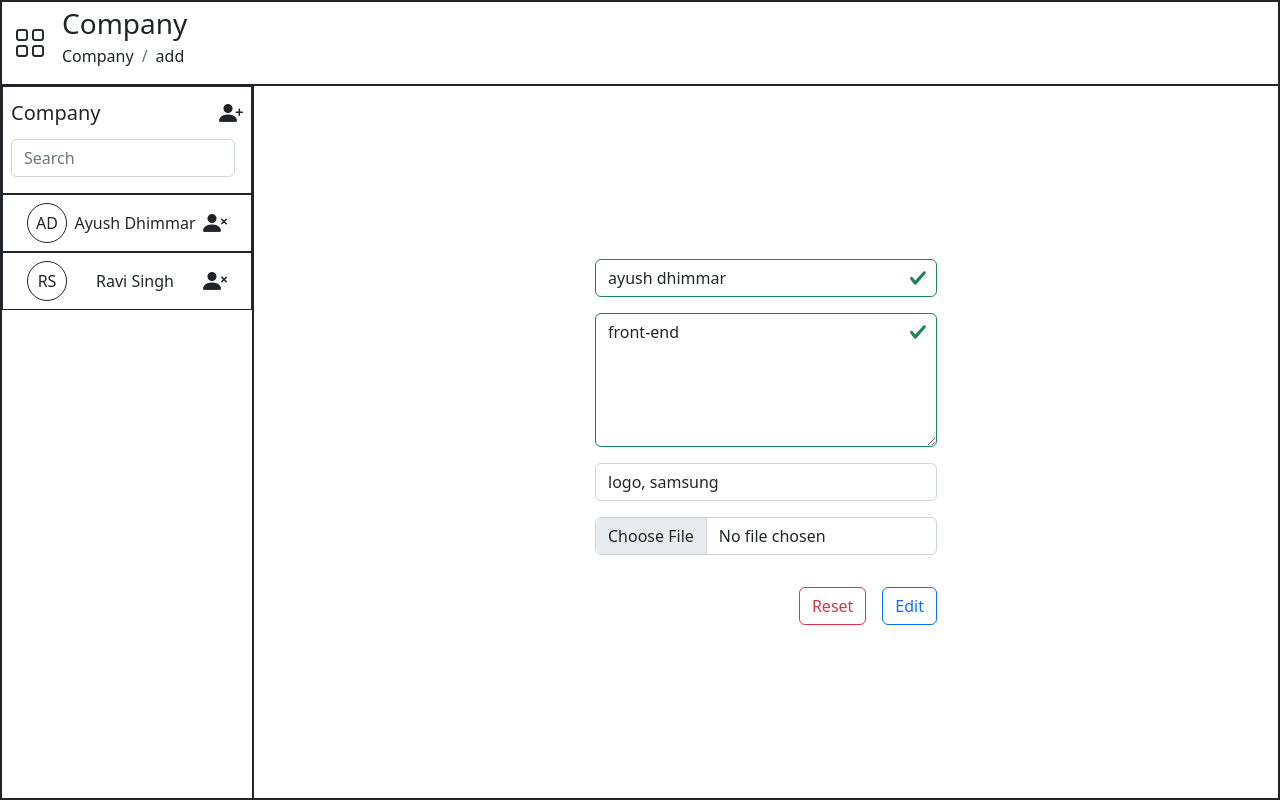
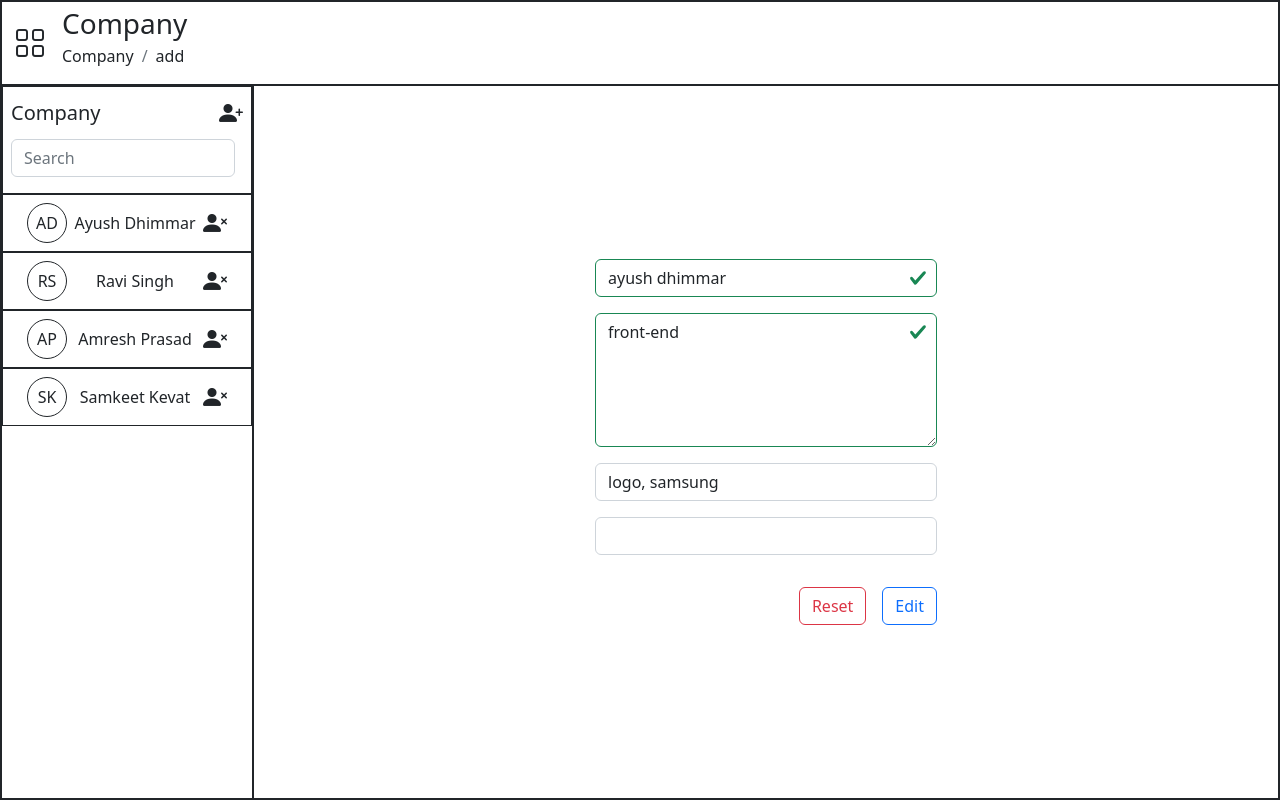
Before and after one commit to Samkeet3377/angularWireframe, an Angular app: page /company in a window 1280 px wide. Both pictures are taken after a click on the element "Ayush Dhimmar". Built offline with nearby package versions, Linux system fonts and the light colour scheme; data requests are answered from the project's data file.

Commit message:
feat list upate afte add and Edit data

```diff
--- a/database/db.json
+++ b/database/db.json
@@ -11,6 +11,20 @@
       "description": "front-end",
       "tags": "known, iphone",
       "id": 5
+    },
+    {
+      "name": "amresh prasad",
+      "description": "front-end",
+      "tags": "known, on",
+      "selectTags": "",
+      "id": 6
+    },
+    {
+      "name": "samkeet kevat",
+      "description": "asdfg",
+      "tags": "asdf",
+      "selectTags": "",
+      "id": 7
     }
   ]
 }
--- a/package.json
+++ b/package.json
@@ -20,6 +20,7 @@
     "@angular/platform-browser-dynamic": "^14.0.0",
     "@angular/router": "^14.0.0",
     "@ng-bootstrap/ng-bootstrap": "^13.0.0",
+    "@ng-select/ng-select": "^9.0.2",
     "@popperjs/core": "^2.10.2",
     "bootstrap": "^5.2.0",
     "rxjs": "~7.5.0",
--- a/src/app/company/company-form/company-form.component.html
+++ b/src/app/company/company-form/company-form.component.html
@@ -31,8 +31,15 @@
 
     <div class="row my-3">
       <div class="col">
-        <input type="file" class="form-control">
+        <!-- <input type="file" class="form-control" multiple> -->
         <!-- formControlName="selectTags" required -->
+        <!-- <ng-select [multiple]="true" [(ngModel)]="selectedCars" placeholder="select Tags">
+          <ng-option *ngFor="let car of cars" [value]="car.id">{{car.name}}</ng-option>
+      </ng-select> -->
+      <ng-select [multiple]="true"  class="form-control" formControlName="selectTags">
+        <ng-option [disabled]="true">select Option</ng-option>
+        <ng-option *ngFor="let car of cars" [value]="car.id">{{car.name}}</ng-option>
+      </ng-select>
       </div>
     </div>
 
--- a/src/app/company/company-form/company-form.component.ts
+++ b/src/app/company/company-form/company-form.component.ts
@@ -2,6 +2,7 @@ import { Component, OnInit } from '@angular/core';
 import { FormBuilder, FormGroup, Validators } from '@angular/forms';
 import { ActivatedRoute, Router } from '@angular/router';
 import { ApiService } from 'src/app/share/service/api.service';
+import { SubjectDataService } from 'src/app/share/service/subject-data.service';
 import { company } from '../model/company';
 
 @Component({
@@ -17,11 +18,22 @@ export class CompanyFormComponent implements OnInit {
   id: number;
   btnName: string;
 
+  selectedCars = [3];
+  cars = [
+      { id: 1, name: 'Volvo' },
+      { id: 2, name: 'Saab', },
+      { id: 3, name: 'Select Tags' ,disabled: true  },
+      { id: 4, name: 'Audi' },
+  ];
+
+
   constructor(
     public formBuilder: FormBuilder,
     public dataService: ApiService,
     public actRoute: ActivatedRoute,
     public router: Router,
+    public setData: SubjectDataService,
+
   ) {
     this.companyList = [];
     this.isSubmit = false;
@@ -31,7 +43,8 @@ export class CompanyFormComponent implements OnInit {
     this.companyForm = formBuilder.group({
       name: ['', [Validators.required]],
       description: ['', [Validators.required]],
-      tags: ['', ]
+      tags: [''],
+      selectTags: ['']
     });
 
     this.actRoute.params.subscribe((result)=> {
@@ -61,6 +74,7 @@ export class CompanyFormComponent implements OnInit {
   }
   addCompanyData(){
     this.dataService.addCompanyData(this.companyForm.value).subscribe((result)=> {
+      this.setData.getCompany.next(result);
       this.router.navigate(['../company'],{ relativeTo: this.actRoute.parent });
     });
   }
@@ -73,6 +87,7 @@ export class CompanyFormComponent implements OnInit {
 
   updateCompanyData() {
     this.dataService.updateCompanyData(this.companyForm.value, this.id).subscribe((result)=> {
+      this.setData.updateCompany.next(result);
       this.router.navigate(['../company'],{ relativeTo: this.actRoute.parent })
     });
   }
--- a/src/app/company/company-list/company-list.component.ts
+++ b/src/app/company/company-list/company-list.component.ts
@@ -1,6 +1,7 @@
 import { Component, OnInit } from '@angular/core';
 import { NgModel } from '@angular/forms';
 import { ApiService } from 'src/app/share/service/api.service';
+import { SubjectDataService } from 'src/app/share/service/subject-data.service';
 import { company } from '../model/company';
 
 
@@ -15,13 +16,25 @@ export class CompanyListComponent implements OnInit {
   data: string;
 
   constructor(
-    private dataService: ApiService
+    private dataService: ApiService,
+    private setData: SubjectDataService
   ) {
     this.companyData = [];
     this.data = ''
   }
 
   ngOnInit(): void {
+    this.setData.getCompany.subscribe((result) => {
+      this.companyData.push(result);
+    });
+    this.setData.updateCompany.subscribe((result) => {
+      if (result) {
+        const index = this.companyData.findIndex((data: company) => {
+          data.id === result.id;
+        });
+        this.companyData.splice(index, 1, result);
+      }
+    });
     this.getCompanyList();
   }
 
--- a/src/app/company/model/company.ts
+++ b/src/app/company/model/company.ts
@@ -3,4 +3,5 @@ export class company {
   name!: string;
   description?: string;
   tags?: string;
+  selectTags!:any;
 }
--- /dev/null
+++ b/src/app/share/service/subject-data.service.ts
@@ -0,0 +1,19 @@
+import { Injectable } from '@angular/core';
+import { Subject } from 'rxjs';
+import { company } from 'src/app/company/model/company';
+
+@Injectable(
+//   {
+//   providedIn: 'root'
+// }
+)
+export class SubjectDataService {
+
+  public getCompany: Subject<company>;
+  public updateCompany: Subject<company>;
+
+  constructor() {
+    this.getCompany = new Subject();
+    this.updateCompany = new Subject;
+  }
+}
```
Also changed, not shown: src/app/company/company.module.ts (+7 -4 lines), 1 other file (tests, documents, lock files or other folders).
